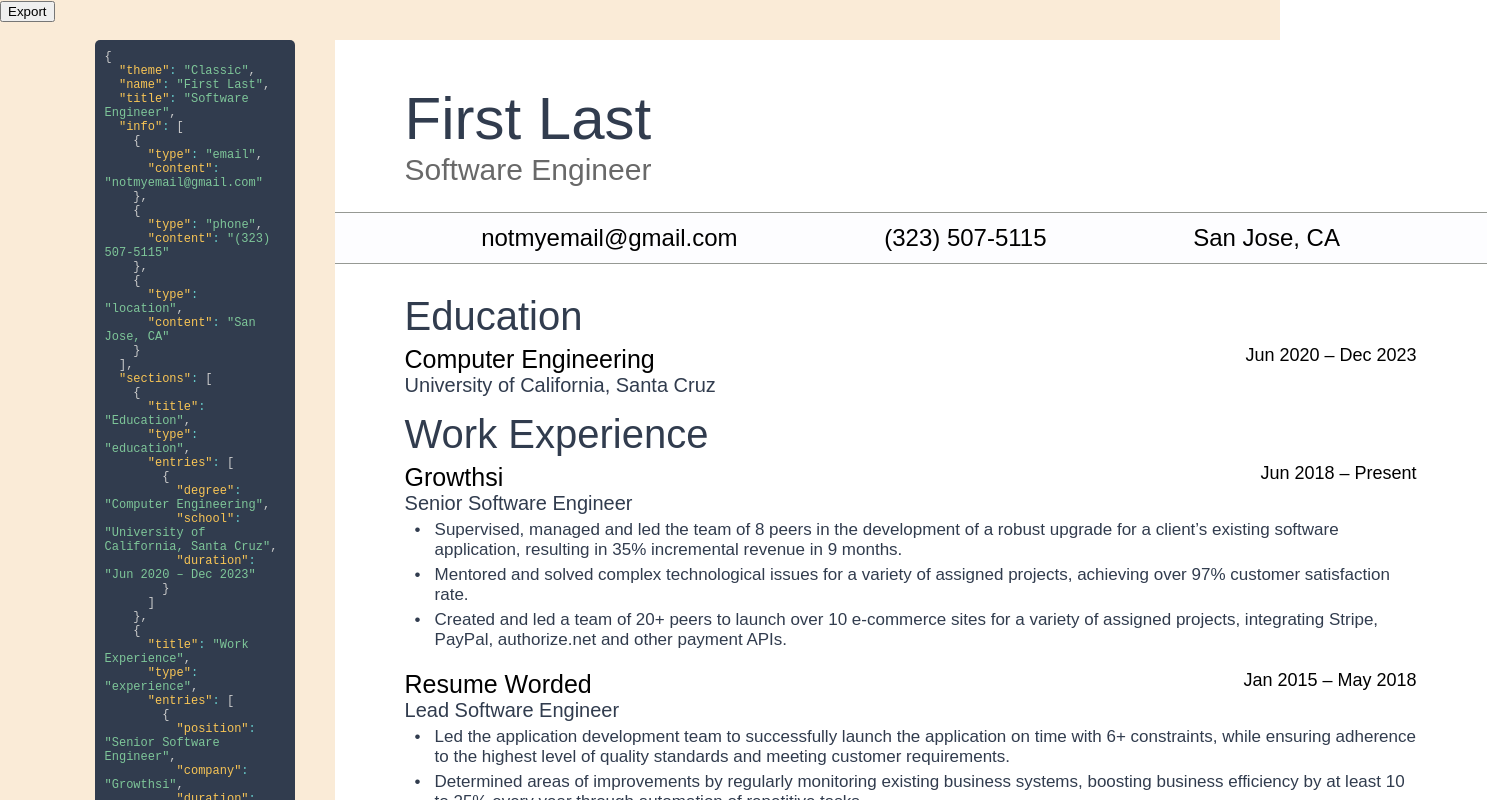
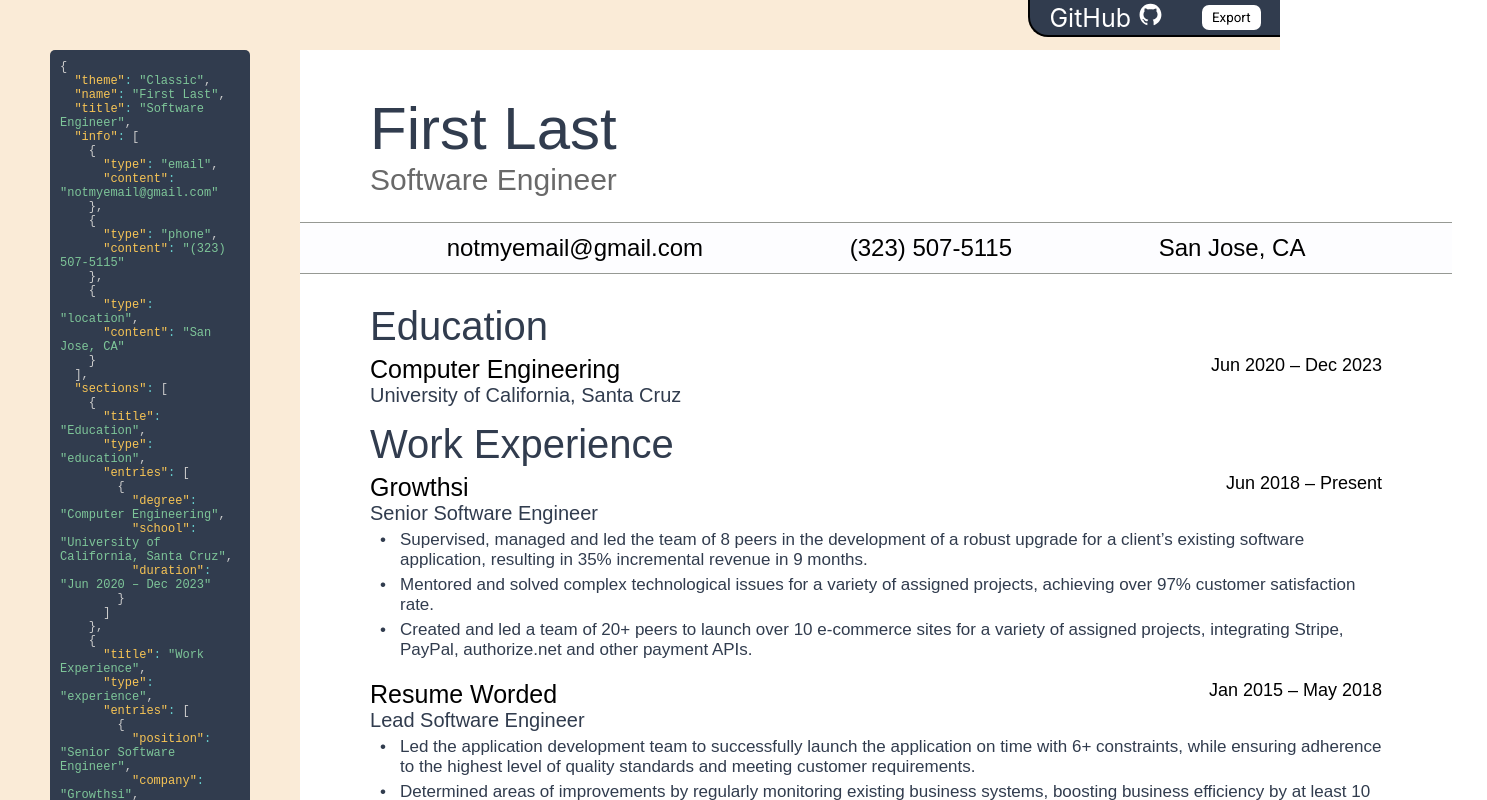
Before and after one commit to jtsus/resume-builder, a React (Create React App) app: page / in a window 1280 px wide. Shown: the top 800 px of the page, 1487 px wide, since content can reach past the window. Built offline with nearby package versions, Linux system fonts and the light colour scheme.

Commit message:
Reorganized and added github link

```diff
--- a/package.json
+++ b/package.json
@@ -14,6 +14,7 @@
     "prismjs": "^1.29.0",
     "react": "^18.2.0",
     "react-dom": "^18.2.0",
+    "react-icons": "^4.4.0",
     "react-scripts": "5.0.1",
     "react-simple-code-editor": "^0.13.0",
     "typeface-roboto": "^1.1.13",
--- a/src/App.css
+++ b/src/App.css
@@ -1,17 +1,60 @@
 .app {
-    min-height: 100vh;
     background-color: antiquewhite;
     display: flex;
     flex-direction: row;
+}
+
+.action-bar {
+    right: 0;
+    width: 250px;
+    height: 35px;
+    background-color: #313c4e;
+    position: absolute;
+    border-bottom-left-radius: 20px;
+    border-bottom: 2px solid black;
+    border-left: 2px solid black;
+    display: flex;
+    flex-direction: row-reverse;
+    align-items: center;
+    justify-content: space-around;
+}
+
+a {
+    color: white;
+    text-underline: none;
+    text-decoration: none;
+}
+
+.icon-button {
+    font-size: 25px;
+}
+
+.icon-button:hover {
+    color: gray;
+}
+
+button {
+    font-family: Roboto;
+    border: none;
+    height: 25px;
+    border-radius: 7px;
+    background-color: white;
+    padding: 0 10px;
+
+}
+
+button:hover {
+    cursor: pointer;
+    box-shadow: 2px 1px 0 lightgray;
 }
 
 .resume {
     width: 1152px;
     height: 1629px;
     background-color: white;
+    box-shadow: 30px 30px 0 #313c4e;
 }
 
 .resume-holder {
-    margin: 5vh auto;
-    box-shadow: 30px 30px 0 #313c4e;
+    margin-top: 50px;
 }
--- a/src/App.tsx
+++ b/src/App.tsx
@@ -1,11 +1,12 @@
 import React, {useState} from 'react';
 import './App.css'
-import Editor from "./Editor";
+import Editor from "./components/Editor";
 import Resume from "./Resume";
 import {PortfolioData} from "./types";
 // @ts-ignore
 import { jsPDF } from "jspdf";
 import ErrorBoundary from "./components/ErrorBoundary";
+import { AiFillGithub } from 'react-icons/ai'
 
 export let themes = ["Classic", "Simple"]
 
@@ -231,6 +232,7 @@
     <div className="app">
         <div className="action-bar">
             <button onClick={exportToPDF}>Export</button>
+            <a className="icon-button" href="https://github.com/JustinSamaKun/resume-builder">GitHub <AiFillGithub /></a>
         </div>
         <Editor data={data} setData={(newData: any) => {
             window.localStorage.setItem("portfolio-data", JSON.stringify(newData))
--- a/src/Editor.css
+++ b/src/components/Editor.css
@@ -1,5 +1,5 @@
 .editor {
-    margin: 5vh 5vh;
+    margin: 50px 50px;
     background-color: #313c4e;
     width: 569px;
     color: white;
--- a/src/Editor.tsx
+++ b/src/components/Editor.tsx
@@ -6,9 +6,9 @@
 import 'prismjs/components/prism-json';
 import 'prismjs/components/prism-clike';
 import 'prismjs/components/prism-markup';
-import {PortfolioData} from "./types";
+import {PortfolioData} from "../types";
 import './Editor.css'
-import parse from "./validate";
+import parse from "../validate";
 
 const Editor = ({data, setData}: {data: PortfolioData, setData: any}) => {
     const [input, setInput] = useState(JSON.stringify(data, null, 2))
```
Also changed, not shown: 1 other file (tests, documents, lock files or other folders).
